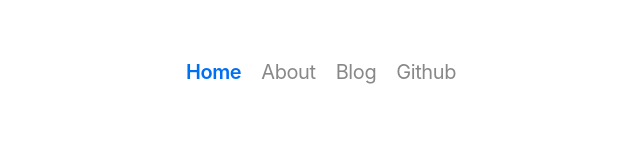
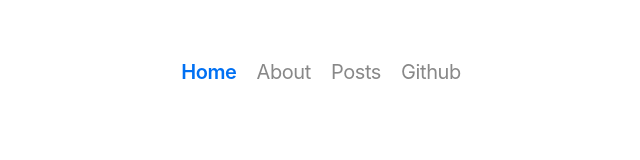
Before and after one commit to Kyungpyo-Kim/blog, a Next.js app: page / in a window 1280 px wide. Shown: the top 160 px of the page, without its empty margins (319-959 px from the left). Built offline with nearby package versions, Linux system fonts and the light colour scheme.

Commit message:
typo modified

```diff
--- a/src/components/header.tsx
+++ b/src/components/header.tsx
@@ -7,7 +7,7 @@ import styles from '../styles/header.module.css'
 const navItems: { label: string; page?: string; link?: string }[] = [
   { label: 'Home', page: '/' },
   { label: 'About', link: 'https://www.notion.so/kyungpyokim/Portfolio-2721d5363c7a4951b03e87b8c4788d93' },
-  { label: 'Blog', page: '/blog' },
+  { label: 'Posts', page: '/blog' },
   { label: 'Github', link: 'https://github.com/Kyungpyo-Kim' },
 ]
 
--- a/src/pages/blog/index.tsx
+++ b/src/pages/blog/index.tsx
@@ -63,7 +63,7 @@ export default ({ posts = [], preview }) => {
         </div>
       )}
       <div className={`${sharedStyles.layout} ${blogStyles.blogIndex}`}>
-        <h1>My Notion Blog</h1>
+        <h1>Notion Posts</h1>
         {posts.length === 0 && (
           <p className={blogStyles.noPosts}>There are no posts yet</p>
         )}
```
